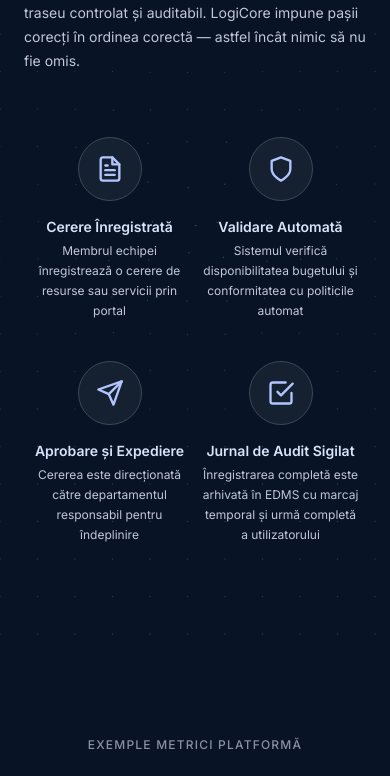
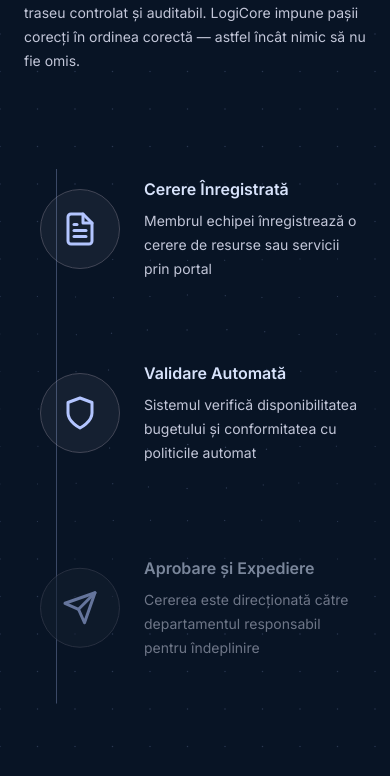
Before and after one commit to piatadesiteuri/Management-Aplication, a React (Vite) app in the folder frontend/: page / in a window 390 px wide. Shown: the part 3542-4318 px from the top of the page. Built offline with nearby package versions, Linux system fonts and the light colour scheme.

Commit message:
feat: implement scroll-linked animation path and responsive zigzag layout for steps section

```diff
--- a/frontend/src/components/landing/PrecisionInMotion.tsx
+++ b/frontend/src/components/landing/PrecisionInMotion.tsx
@@ -1,5 +1,6 @@
+import { useRef, useState, useEffect } from 'react';
 import { FiFileText, FiShield, FiSend, FiCheckSquare } from 'react-icons/fi';
-import { motion } from 'framer-motion';
+import { motion, useScroll, useTransform, useSpring } from 'framer-motion';
 import { useLandingLanguage } from './LanguageContext';
 import { FractalDotGrid } from './FractalDotGrid';
 
@@ -7,13 +8,49 @@
 
 export default function PrecisionInMotion() {
   const { t } = useLandingLanguage();
+
+  const [isMobile, setIsMobile] = useState(false);
+  useEffect(() => {
+    const mq = window.matchMedia('(max-width: 767px)');
+    setIsMobile(mq.matches);
+    const handler = (e: MediaQueryListEvent) => setIsMobile(e.matches);
+    mq.addEventListener('change', handler);
+    return () => mq.removeEventListener('change', handler);
+  }, []);
+
+  const sectionRef = useRef<HTMLElement>(null);
+  const { scrollYProgress } = useScroll({
+    target: sectionRef,
+    offset: ['start 85%', 'end 15%'],
+  });
+
+  const rawPathLength = useTransform(
+    scrollYProgress,
+    [0.13, 0.30, 0.47, 0.64],
+    [0, 1 / 3, 2 / 3, 1],
+  );
+  const pathLength = useSpring(rawPathLength, { stiffness: 80, damping: 20 });
+
+  const opacity0 = useTransform(scrollYProgress, [0.15, 0.28], [0, 1]);
+  const y0       = useTransform(scrollYProgress, [0.15, 0.28], [24, 0]);
+  const opacity1 = useTransform(scrollYProgress, [0.30, 0.43], [0, 1]);
+  const y1       = useTransform(scrollYProgress, [0.30, 0.43], [24, 0]);
+  const opacity2 = useTransform(scrollYProgress, [0.45, 0.58], [0, 1]);
+  const y2       = useTransform(scrollYProgress, [0.45, 0.58], [24, 0]);
+  const opacity3 = useTransform(scrollYProgress, [0.60, 0.73], [0, 1]);
+  const y3       = useTransform(scrollYProgress, [0.60, 0.73], [24, 0]);
+
+  const stepOpacities = [opacity0, opacity1, opacity2, opacity3];
+  const stepYOffsets  = [y0, y1, y2, y3];
+
   const steps = t.precisionInMotion.steps.map((step, i) => ({
     icon: stepIcons[i],
     title: step.title,
     description: step.description,
   }));
+
   return (
-    <section className="relative overflow-hidden px-6 py-24 md:px-12">
+    <section ref={sectionRef} className="relative overflow-hidden px-6 py-24 md:px-12">
       <FractalDotGrid
         dotColor="rgba(179, 197, 255, 1)"
         glowColor="rgba(179, 197, 255, 1)"
@@ -23,6 +60,7 @@
         waveRadius={220}
         enableMouseGlow={false}
       />
+
       <div className="relative z-10 mx-auto max-w-7xl">
         <motion.div
           initial={{ opacity: 0, y: 28 }}
@@ -44,27 +82,78 @@
           </div>
         </motion.div>
 
-        <div className="relative mt-16 grid grid-cols-2 gap-y-10 md:grid-cols-4 md:gap-y-0">
-          <div className="absolute left-[12.5%] right-[12.5%] top-8 hidden h-px bg-[#424656] md:block" />
+        <div className="relative mx-auto mt-16 max-w-3xl">
+          {!isMobile && (
+            <svg
+              className="pointer-events-none absolute inset-0 h-full w-full"
+              viewBox="0 0 100 100"
+              preserveAspectRatio="none"
+            >
+              <motion.path
+                d="M 25 12.5 C 25 25 75 25 75 37.5 C 75 50 25 50 25 62.5 C 25 75 75 75 75 87.5"
+                fill="none"
+                stroke="#b3c5ff"
+                strokeOpacity={0.35}
+                strokeWidth={0.8}
+                vectorEffect="non-scaling-stroke"
+                style={{ pathLength }}
+              />
+            </svg>
+          )}
 
-          {steps.map((step, i) => (
+          {isMobile && (
             <motion.div
-              key={step.title}
-              initial={{ opacity: 0, y: 24 }}
-              whileInView={{ opacity: 1, y: 0 }}
-              viewport={{ once: true, margin: '-40px' }}
-              transition={{ duration: 0.5, ease: 'easeOut', delay: i * 0.12 }}
-              className="group relative flex flex-col items-center text-center"
-            >
-              <div className="z-10 flex h-16 w-16 items-center justify-center rounded-full border border-[#424656] bg-[#152031] transition-all duration-500 group-hover:scale-110 group-hover:border-[#b3c5ff]/50">
-                <step.icon className="h-7 w-7 text-[#b3c5ff]" />
+              className="absolute bottom-8 left-8 top-8 w-px origin-top bg-[#b3c5ff]/30"
+              style={{ scaleY: pathLength }}
+            />
+          )}
+
+          {steps.map((step, i) => {
+            const isOdd = i % 2 !== 0;
+            const opacity = stepOpacities[i];
+            const y = stepYOffsets[i];
+
+            const iconEl = (
+              <div className="flex w-1/2 justify-center py-16">
+                <div className="flex h-24 w-24 items-center justify-center rounded-full border border-[#424656] bg-[#152031] transition-all duration-500 hover:scale-110 hover:border-[#b3c5ff]/50">
+                  <step.icon className="h-10 w-10 text-[#b3c5ff]" />
+                </div>
               </div>
-              <h3 className="mt-4 text-sm font-semibold text-[#d8e3fb]">{step.title}</h3>
-              <p className="mt-1 max-w-[160px] text-xs leading-5 text-[#c2c6d8]">
-                {step.description}
-              </p>
-            </motion.div>
-          ))}
+            );
+
+            const textEl = (
+              <div
+                className={`flex w-1/2 flex-col justify-center py-16 ${
+                  isOdd ? 'pr-8 text-right' : 'pl-8 text-left'
+                }`}
+              >
+                <h3 className="text-base font-semibold text-[#d8e3fb]">{step.title}</h3>
+                <p className="mt-2 text-sm leading-6 text-[#c2c6d8]">{step.description}</p>
+              </div>
+            );
+
+            return (
+              <motion.div key={step.title} style={{ opacity, y }} className="w-full">
+                {/* Mobile: icon left, text right */}
+                <div className="flex flex-row items-center gap-6 md:hidden">
+                  <div className="flex-shrink-0 pl-4">
+                    <div className="flex h-20 w-20 items-center justify-center rounded-full border border-[#424656] bg-[#152031]">
+                      <step.icon className="h-9 w-9 text-[#b3c5ff]" />
+                    </div>
+                  </div>
+                  <div className="py-10">
+                    <h3 className="text-base font-semibold text-[#d8e3fb]">{step.title}</h3>
+                    <p className="mt-2 text-sm leading-6 text-[#c2c6d8]">{step.description}</p>
+                  </div>
+                </div>
+
+                {/* Desktop: zigzag */}
+                <div className="hidden items-stretch md:flex">
+                  {isOdd ? <>{textEl}{iconEl}</> : <>{iconEl}{textEl}</>}
+                </div>
+              </motion.div>
+            );
+          })}
         </div>
       </div>
     </section>
```
